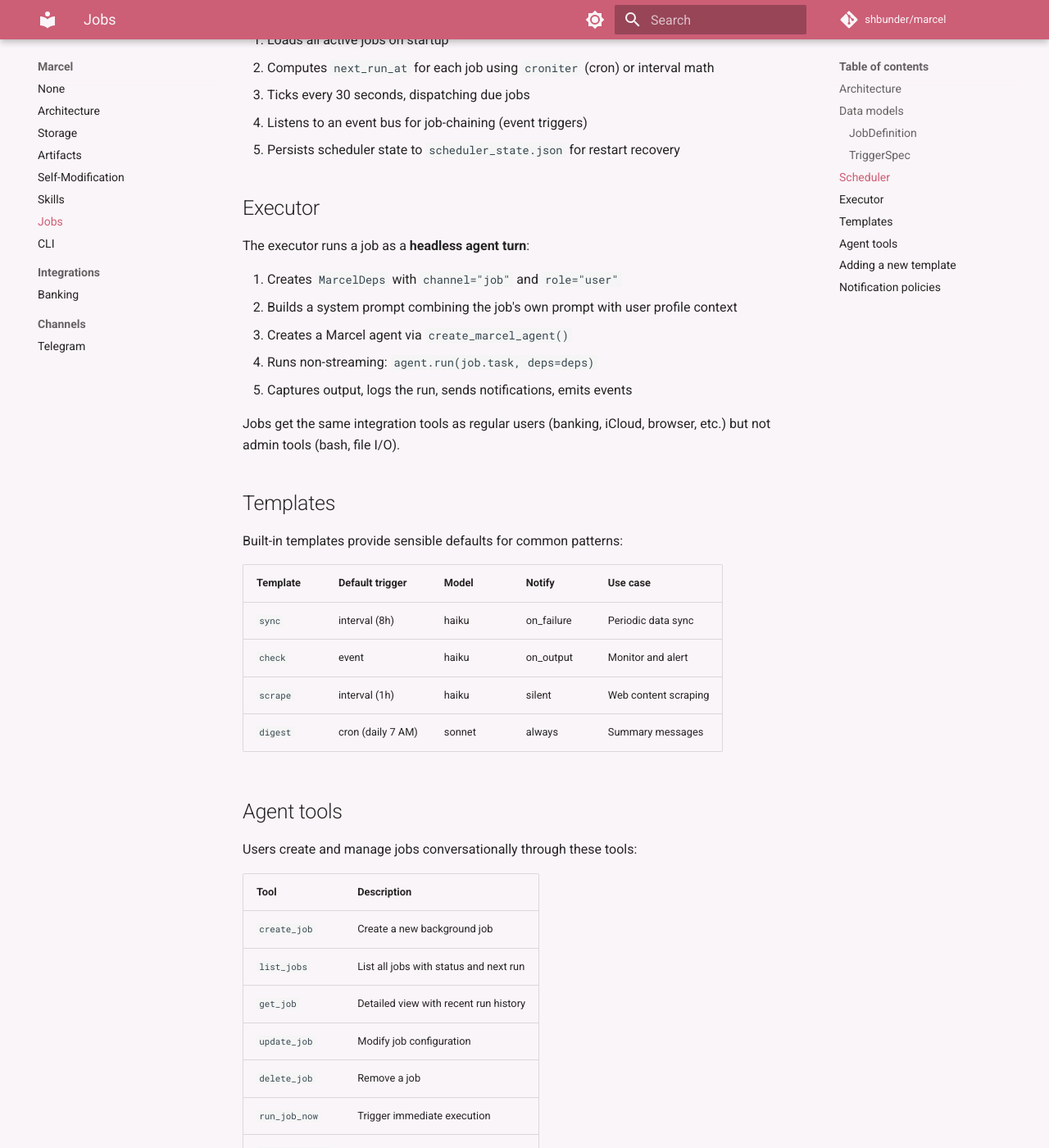
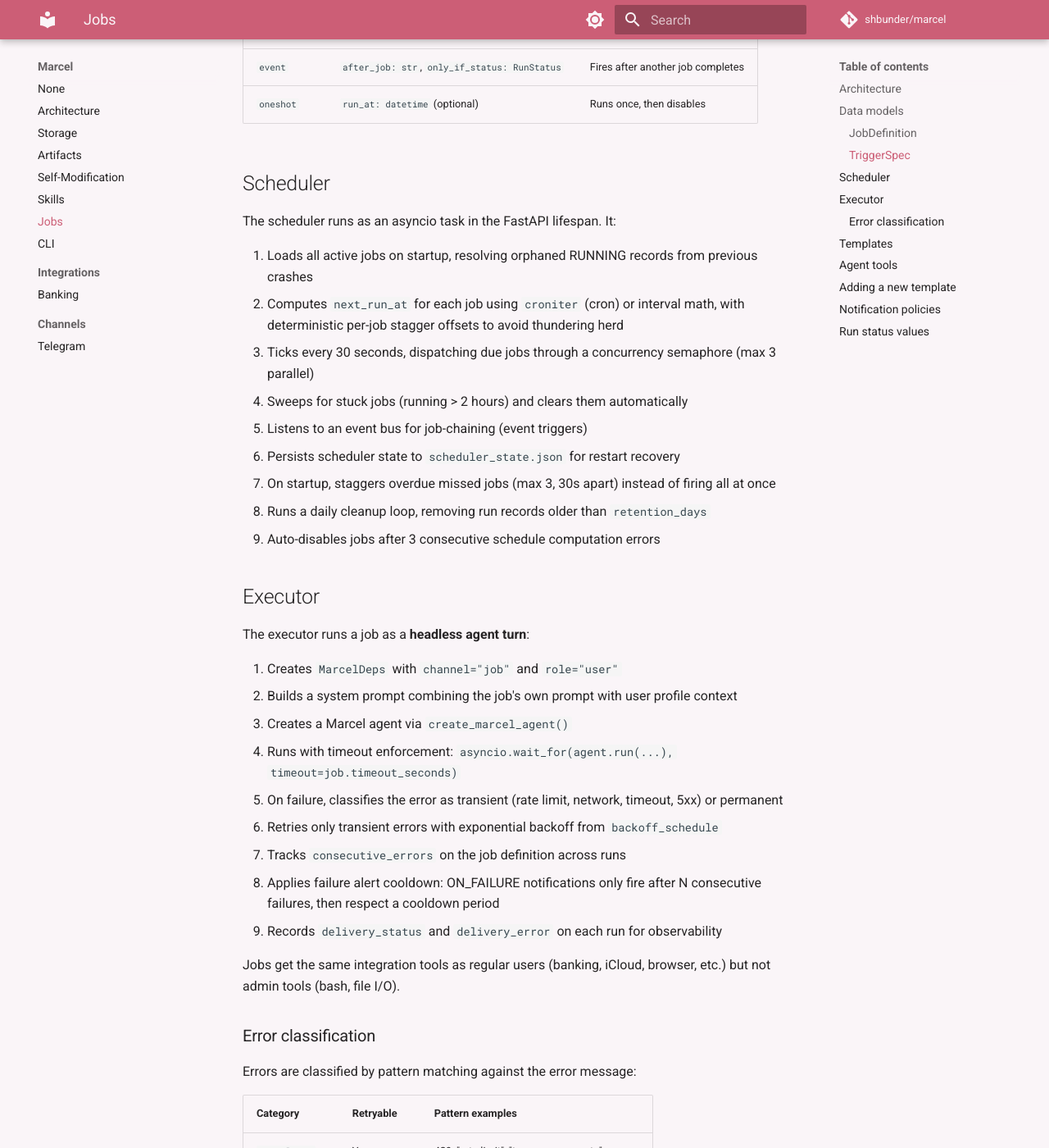
Before and after one commit to shbunder/marcel, an MkDocs documentation site: the page built from docs/jobs.md, in a window 1280 px wide and 1400 px high, scrolled down 1667 px. Shown: the whole window at 82% size. Built offline with MkDocs 1.6.1 and Material for MkDocs 9.7.7, drawn with Linux system fonts in a browser that asks for light colours; comment, search, counter and statistics services are not loaded; some of the changed text lies outside the part shown.

Commit message:
✅ [ISSUE-061] closed: hardened job scheduler with 12 reliability features from OpenClaw
Co-Authored-By: Claude Opus 4.6 (1M context) <noreply@anthropic.com>

```diff
--- a/docs/jobs.md
+++ b/docs/jobs.md
@@ -35,6 +35,11 @@ The core model. Defines what a job does and when it runs.
 | `model` | `str` | Model to use (default: `claude-haiku-4-5-20251001`) |
 | `notify` | `NotifyPolicy` | When to notify the user |
 | `status` | `JobStatus` | `active`, `paused`, or `disabled` |
+| `timeout_seconds` | `int` | Max seconds before the job is killed (default: 600) |
+| `backoff_schedule` | `list[int]` | Retry delays in seconds (default: `[30, 60, 300, 900, 3600]`) |
+| `retention_days` | `int` | Days to keep run records (default: 30) |
+| `alert_after_consecutive_failures` | `int` | Failures before ON_FAILURE alert fires (default: 3) |
+| `alert_cooldown_seconds` | `int` | Min seconds between failure alerts (default: 3600) |
 
 ### TriggerSpec
 
@@ -47,13 +52,17 @@ The core model. Defines what a job does and when it runs.
 
 ## Scheduler
 
-The scheduler runs as an asyncio task in the FastAPI lifespan, alongside the existing banking sync loop. It:
+The scheduler runs as an asyncio task in the FastAPI lifespan. It:
 
-1. Loads all active jobs on startup
-2. Computes `next_run_at` for each job using `croniter` (cron) or interval math
-3. Ticks every 30 seconds, dispatching due jobs
-4. Listens to an event bus for job-chaining (event triggers)
-5. Persists scheduler state to `scheduler_state.json` for restart recovery
+1. Loads all active jobs on startup, resolving orphaned RUNNING records from previous crashes
+2. Computes `next_run_at` for each job using `croniter` (cron) or interval math, with deterministic per-job stagger offsets to avoid thundering herd
+3. Ticks every 30 seconds, dispatching due jobs through a concurrency semaphore (max 3 parallel)
+4. Sweeps for stuck jobs (running > 2 hours) and clears them automatically
+5. Listens to an event bus for job-chaining (event triggers)
+6. Persists scheduler state to `scheduler_state.json` for restart recovery
+7. On startup, staggers overdue missed jobs (max 3, 30s apart) instead of firing all at once
+8. Runs a daily cleanup loop, removing run records older than `retention_days`
+9. Auto-disables jobs after 3 consecutive schedule computation errors
 
 ## Executor
 
@@ -62,10 +71,26 @@ The executor runs a job as a **headless agent turn**:
 1. Creates `MarcelDeps` with `channel="job"` and `role="user"`
 2. Builds a system prompt combining the job's own prompt with user profile context
 3. Creates a Marcel agent via `create_marcel_agent()`
-4. Runs non-streaming: `agent.run(job.task, deps=deps)`
-5. Captures output, logs the run, sends notifications, emits events
+4. Runs with timeout enforcement: `asyncio.wait_for(agent.run(...), timeout=job.timeout_seconds)`
+5. On failure, classifies the error as transient (rate limit, network, timeout, 5xx) or permanent
+6. Retries only transient errors with exponential backoff from `backoff_schedule`
+7. Tracks `consecutive_errors` on the job definition across runs
+8. Applies failure alert cooldown: ON_FAILURE notifications only fire after N consecutive failures, then respect a cooldown period
+9. Records `delivery_status` and `delivery_error` on each run for observability
 
 Jobs get the same integration tools as regular users (banking, iCloud, browser, etc.) but not admin tools (bash, file I/O).
+
+### Error classification
+
+Errors are classified by pattern matching against the error message:
+
+| Category | Retryable | Pattern examples |
+|----------|-----------|-----------------|
+| `rate_limit` | Yes | 429, "rate limit", "too many requests" |
+| `timeout` | Yes | "timed out", "timeout" |
+| `network` | Yes | "connection refused", "DNS", "ECONNRESET" |
+| `server_error` | Yes | 500-504, "internal error", "overloaded" |
+| `permanent` | No | Everything else (auth errors, validation, etc.) |
 
 ## Templates
 
@@ -114,8 +139,18 @@ Then update `.marcel/skills/jobs/SKILL.md` to document the new template.
 | Policy | Behavior |
 |--------|----------|
 | `always` | Send output after every run |
-| `on_failure` | Only notify on errors |
+| `on_failure` | Notify after N consecutive failures (default: 3), then cooldown (default: 1h) |
 | `on_output` | Only when the agent produces non-empty output |
 | `silent` | Never notify |
 
 Notifications are delivered via the job's configured `channel` (default: Telegram).
+
+## Run status values
+
+| Status | Meaning |
+|--------|---------|
+| `completed` | Job finished successfully |
+| `failed` | Job hit an error |
+| `timed_out` | Job exceeded `timeout_seconds` and was killed |
+| `running` | Job is currently executing |
+| `pending` | Job is queued but hasn't started |
--- a/pyproject.toml
+++ b/pyproject.toml
@@ -3,7 +3,7 @@ name = "marcel"
 description = "A self-adapting agent build on top of claude-code that can rewrite itself."
 readme = "README.md"
 license = {text = "MIT"}
-version = "2.1.0"
+version = "2.2.0"
 authors = [
     { name="Shaun Bundervoet", email = "shaun.bundervoet@me.com"},
 ]
--- a/src/marcel_core/__init__.py
+++ b/src/marcel_core/__init__.py
@@ -1,3 +1,3 @@
 """Marcel core — FastAPI server and agent engine."""
 
-__version__ = '2.1.0'
+__version__ = '2.2.0'
```
Also changed, not shown: project/issues/closed/ISSUE-061-harden-job-scheduler.md (added, +55 -0 lines), project/issues/wip/ISSUE-061-harden-job-scheduler.md (deleted, +0 -35 lines), 1 other file.
